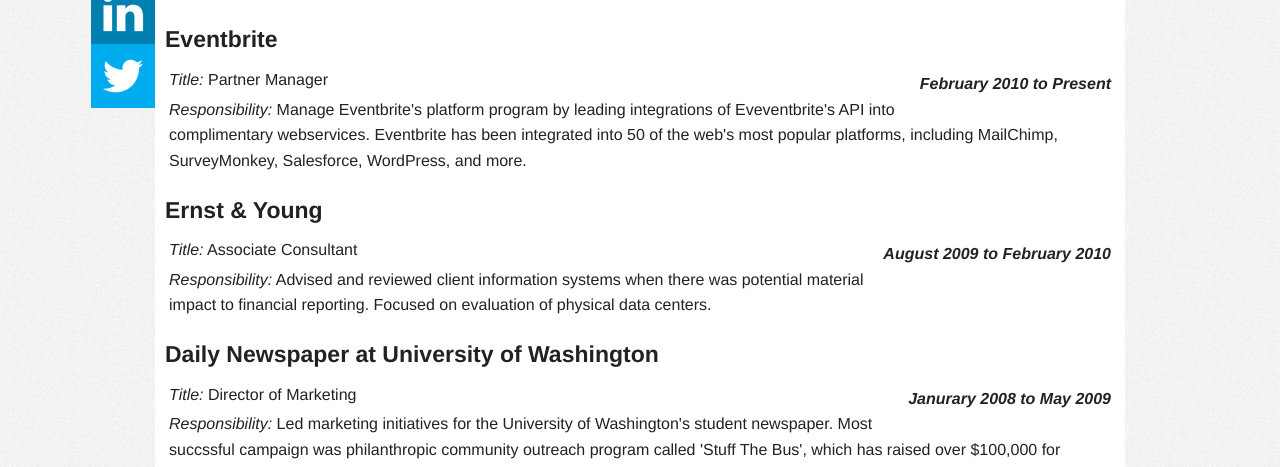
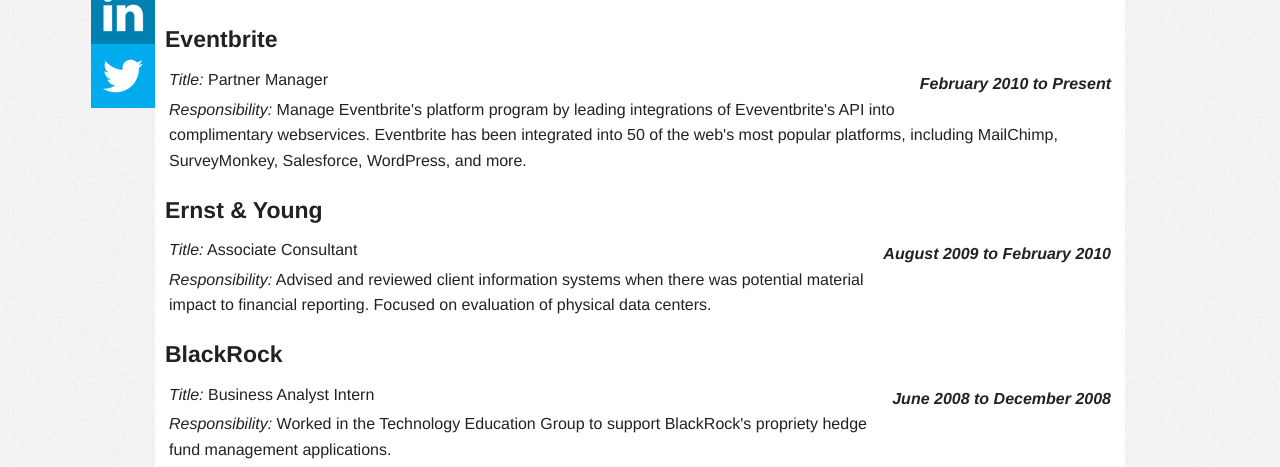
Before and after one commit to colleran/colleran.github.com, a plain HTML site: page index.html in a window 1280 px wide. Shown: the part 321-788 px from the top of the page. Drawn offline with Linux system fonts and the light colour scheme; a web font is replaced by a local one.

Commit message:
Added BlackRock to career

```diff
--- a/index.html
+++ b/index.html
@@ -64,6 +64,13 @@
 								<li class="duration">August 2009 to February 2010</li>
 								<li><em>Title:</em> Associate Consultant</li>
 								<li><em>Responsibility:</em> Advised and reviewed client information systems when there was potential material impact to financial reporting. Focused on evaluation of physical data centers.</li>
+							</ul>
+
+						<h4>BlackRock</h4>
+							<ul>
+								<li class="duration"> June 2008 to December 2008</li>
+								<li><em>Title:</em> Business Analyst Intern</li>
+								<li><em>Responsibility:</em> Worked in the Technology Education Group to support BlackRock's propriety hedge fund management applications.</li>
 							</ul>
 
 
```
